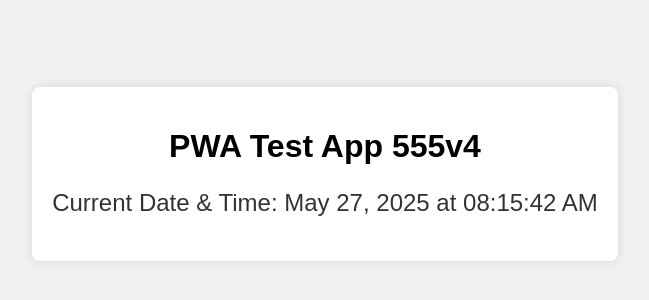
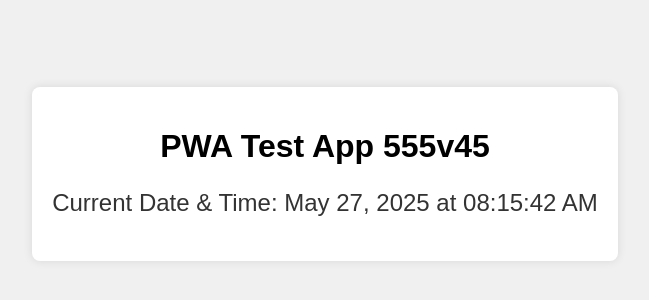
Before and after one commit to ky4mail/ky4mail, a plain HTML site: page index.html in a window 1280 px wide. Shown: the part 226-526 px from the top of the page, without its empty margins (315-964 px from the left). Drawn offline with Linux system fonts and the light colour scheme.

Commit message:
Update index.html

```diff
--- a/index.html
+++ b/index.html
@@ -31,7 +31,7 @@
 </head>
 <body>
     <div id="container">
-        <h1>PWA Test App 555v4</h1>
+        <h1>PWA Test App 555v45</h1>
         <p id="datetime"></p>
     </div>
     <script>
```
